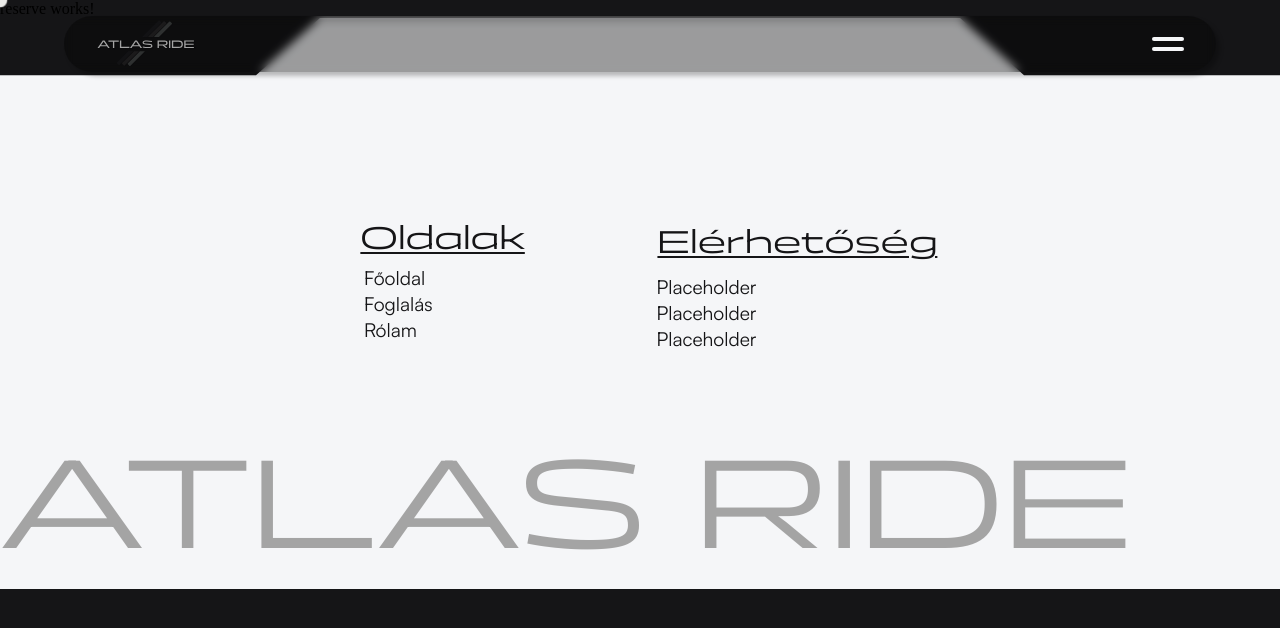
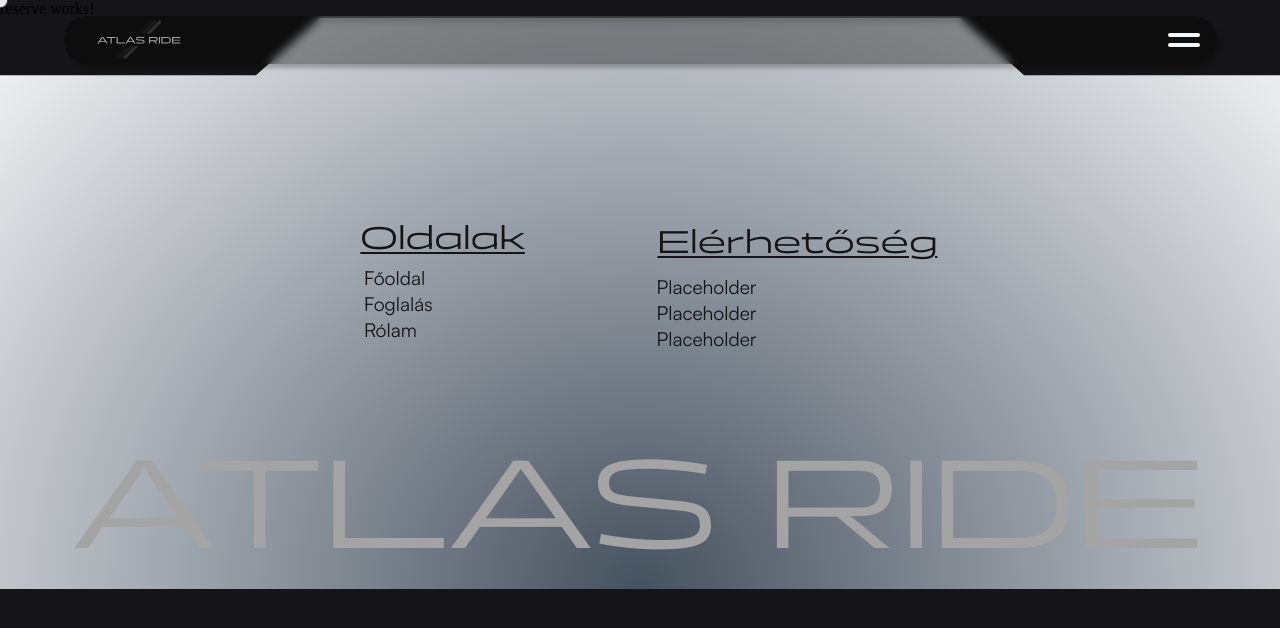
Before and after one commit to hubatrifusz/taxi, an Angular app: page /reserve in a window 1280 px wide. Shown: the top 628 px of the page. Built offline with nearby package versions, Linux system fonts and the light colour scheme.

Commit message:
added gradients

```diff
--- a/src/app/components/footer/footer.component.scss
+++ b/src/app/components/footer/footer.component.scss
@@ -2,7 +2,8 @@
 
 footer {
   width: 100%;
-  background-color: $secondary-color;
+  background:
+    radial-gradient(ellipse at bottom, $accent-color, $secondary-color);
   display: flex;
   clip-path: polygon(
     0% 10%,
@@ -17,6 +18,7 @@ footer {
   padding-top: 10%;
   justify-content: space-between;
   flex-direction: column;
+  align-items: center;
   transition: transform 0.2s ease-out;
 
   .contentContainer {
--- a/src/app/components/navbar/navbar.component.scss
+++ b/src/app/components/navbar/navbar.component.scss
@@ -104,9 +104,9 @@ nav {
   align-items: center;
   justify-content: space-between;
 
-  height: 7vh;
+  height: 6vh;
   width: 50vw;
-  padding: 0 2rem 0 2rem;
+  padding: 0 0 0 2rem;
   margin: 2rem 25vw 0 25vw;
   z-index: 11;
 
@@ -169,8 +169,8 @@ nav {
     }
 
     button {
-      padding: 0 1.5rem 0 1.5rem;
-      aspect-ratio: 1/0.3;
+      height: 100%;
+      aspect-ratio: 1/0.4;
       margin-left: 1rem;
 
       border-radius: 2rem;
@@ -249,6 +249,7 @@ nav {
 
     .navIcon {
       display: flex;
+      margin-right: 1rem;
     }
     .navbarItem {
       display: none;
--- a/src/app/components/reserve-card/reserve-card.component.scss
+++ b/src/app/components/reserve-card/reserve-card.component.scss
@@ -13,7 +13,7 @@
     $secondary-color,
     rgb(55, 55, 57) 90%
   );
-  transition: all 0.3s ease-in-out;
+  transition: filter 0.3s ease-in-out, opacity 0.5s ease-in-out;
   border-radius: 2rem;
   opacity: 0;
 
--- a/src/app/pages/home/home.component.scss
+++ b/src/app/pages/home/home.component.scss
@@ -37,7 +37,7 @@
 
 .bulletin {
   width: 100%;
-  background-color: $main-color;
+  background: radial-gradient(circle at 100%, $main-color, #212127 100%);
   padding: 10% 0 10% 0;
 
   #bulletinContainer {
```
